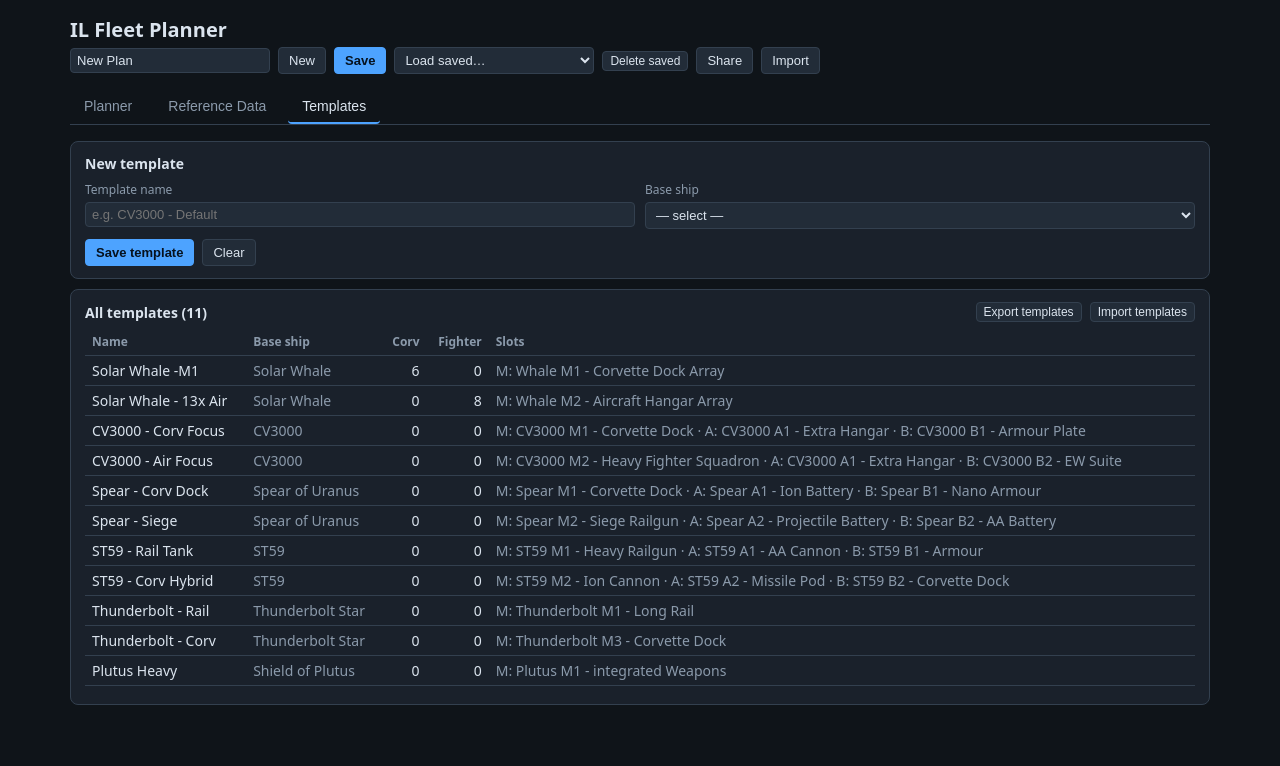
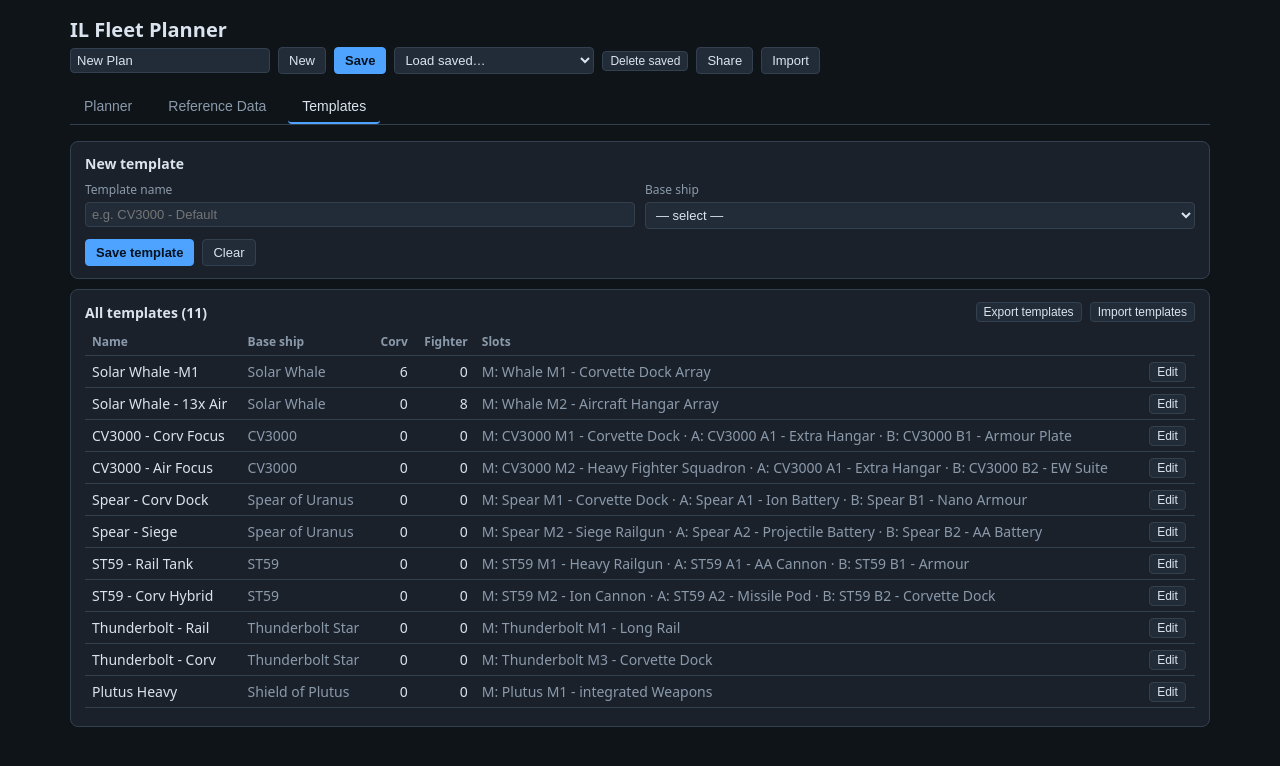
Before and after one commit to hs-ye/IL-fleet-planner, a React (Vite) app: page / in a window 1280 px wide. Both pictures are taken after a click on the button "Templates". Shown: the top 766 px of the page. Built offline with nearby package versions, Linux system fonts and the light colour scheme.

Commit message:
Make templates editable in place (local overrides) with flow-through to planner + validation

```diff
--- a/src/App.tsx
+++ b/src/App.tsx
@@ -1,5 +1,5 @@
-import { useEffect, useState } from 'react'
-import type { FleetPlan, Template } from './types'
+import { useEffect, useMemo, useState } from 'react'
+import type { ReferenceData, FleetPlan, Template } from './types'
 import { Reference, loadReferenceData } from './reference'
 import {
   uid,
@@ -32,7 +32,7 @@ function newPlan(): FleetPlan {
 type Tab = 'planner' | 'data' | 'templates'
 
 export default function App() {
-  const [reference, setReference] = useState<Reference | null>(null)
+  const [rawData, setRawData] = useState<ReferenceData | null>(null)
   const [loadError, setLoadError] = useState<string | null>(null)
   const [tab, setTab] = useState<Tab>('planner')
   const [plan, setPlan] = useState<FleetPlan>(() => newPlan())
@@ -41,15 +41,18 @@ export default function App() {
   const [shareOpen, setShareOpen] = useState(false)
   const [shareText, setShareText] = useState('')
 
+  // Rebuild the Reference whenever custom templates change, so edits flow into
+  // the planner + validation immediately (stable identity, no stale renders).
+  const reference = useMemo(
+    () => (rawData ? new Reference(rawData, customTemplates) : null),
+    [rawData, customTemplates],
+  )
+
   useEffect(() => {
     loadReferenceData()
-      .then((d) => setReference(new Reference(d)))
+      .then(setRawData)
       .catch((e) => setLoadError(String(e)))
   }, [])
-
-  useEffect(() => {
-    reference?.setCustomTemplates(customTemplates)
-  }, [reference, customTemplates])
 
   const handleCustomTemplatesChange = (list: Template[]) => {
     setCustomTemplates(list)
--- a/src/components/TemplateEditor.tsx
+++ b/src/components/TemplateEditor.tsx
@@ -10,6 +10,7 @@ interface Props {
 }
 
 export default function TemplateEditor({ reference, customTemplates, onCustomTemplatesChange }: Props) {
+  const [editingKey, setEditingKey] = useState<string | null>(null)
   const [name, setName] = useState('')
   const [baseShipKey, setBaseShipKey] = useState('')
   const [slots, setSlots] = useState<Record<string, string>>({})
@@ -22,27 +23,38 @@ export default function TemplateEditor({ reference, customTemplates, onCustomTem
   const fighterSlots = slotLetters.reduce((acc, s) => acc + (reference.moduleByName.get(slots[s] ?? '')?.fighterCapacity ?? 0), 0)
 
   const reset = () => {
+    setEditingKey(null)
     setName('')
     setBaseShipKey('')
     setSlots({})
   }
 
+  const startEdit = (t: Template) => {
+    setEditingKey(t.key)
+    setName(t.name)
+    setBaseShipKey(t.baseShipKey)
+    setSlots({ ...t.slots })
+  }
+
   const handleSave = () => {
     const trimmed = name.trim()
     if (!trimmed || !baseShipKey) return
-    if (reference.templates.some((t) => t.name.toLowerCase() === trimmed.toLowerCase())) {
+    if (reference.templates.some((t) => t.key !== editingKey && t.name.toLowerCase() === trimmed.toLowerCase())) {
       alert('A template with this name already exists.')
       return
     }
     const tpl: Template = {
-      key: uid(),
+      key: editingKey ?? uid(),
       name: trimmed,
       baseShipKey,
       slots: Object.fromEntries(Object.entries(slots).filter(([, v]) => v)),
       corvSlots,
       fighterSlots,
     }
-    onCustomTemplatesChange([...customTemplates, tpl])
+    // Keep the key stable when editing (so plans already using it stay linked);
+    // this also turns an edit to a reference template into a local override.
+    const rest = customTemplates.filter((t) => t.key !== tpl.key)
+    onCustomTemplatesChange([...rest, tpl])
     reset()
   }
 
@@ -82,10 +94,13 @@ export default function TemplateEditor({ reference, customTemplates, onCustomTem
     reader.readAsText(file)
   }
 
+  const isCustom = (key: string) => customTemplates.some((c) => c.key === key)
+  const isOverride = (t: Template) => reference.refTemplates.some((r) => r.key === t.key) && isCustom(t.key)
+
   return (
     <div>
       <div className="panel">
-        <h3>New template</h3>
+        <h3>{editingKey ? 'Edit template' : 'New template'}</h3>
         <div className="config-grid" style={{ gridTemplateColumns: 'repeat(auto-fit, minmax(200px, 1fr))' }}>
           <label>Template name
             <input type="text" value={name} onChange={(e) => setName(e.target.value)} placeholder="e.g. CV3000 - Default" />
@@ -104,19 +119,23 @@ export default function TemplateEditor({ reference, customTemplates, onCustomTem
 
         {baseShipKey && (
           <div className="config-grid" style={{ gridTemplateColumns: 'repeat(auto-fit, minmax(200px, 1fr))', marginTop: 10 }}>
-            {slotLetters.map((slot) => (
-              <label key={slot}>Slot {slot}
+            {slotLetters.map((slot) => {
+              const stale = !!slots[slot] && !reference.moduleByName.has(slots[slot])
+              return (
+                <label key={slot}>
+                  Slot {slot}{stale && <span className="warn"> (stale)</span>}
                   <select
-                  value={slots[slot] ?? ''}
+                    value={stale ? '' : (slots[slot] ?? '')}
                     onChange={(e) => setSlots({ ...slots, [slot]: e.target.value })}
                   >
-                  <option value="">— none —</option>
+                    <option value="">{stale ? `— stale: ${slots[slot]} —` : '— none —'}</option>
                     {reference.modulesForSlot(baseShipKey, slot).map((m) => (
                       <option key={m.name} value={m.name}>{m.name}</option>
                     ))}
                   </select>
                 </label>
-            ))}
+              )
+            })}
           </div>
         )}
 
@@ -128,8 +147,10 @@ export default function TemplateEditor({ reference, customTemplates, onCustomTem
         )}
 
         <div className="toolbar" style={{ marginTop: 10 }}>
-          <button className="primary" onClick={handleSave} disabled={!name.trim() || !baseShipKey}>Save template</button>
-          <button onClick={reset}>Clear</button>
+          <button className="primary" onClick={handleSave} disabled={!name.trim() || !baseShipKey}>
+            {editingKey ? 'Save changes' : 'Save template'}
+          </button>
+          <button onClick={reset}>{editingKey ? 'Cancel' : 'Clear'}</button>
         </div>
       </div>
 
@@ -146,15 +167,30 @@ export default function TemplateEditor({ reference, customTemplates, onCustomTem
           </thead>
           <tbody>
             {reference.templates.map((t) => {
-              const isCustom = customTemplates.some((c) => c.key === t.key)
+              const custom = isCustom(t.key)
+              const override = isOverride(t)
               return (
-                <tr key={t.key}>
-                  <td>{t.name}</td>
+                <tr key={t.key} className={editingKey === t.key ? 'editing' : ''}>
+                  <td>
+                    {t.name}
+                    {override && <span className="tag">edited</span>}
+                  </td>
                   <td className="muted">{reference.shipByKey.get(t.baseShipKey)?.name ?? t.baseShipKey}</td>
                   <td className="num">{t.corvSlots}</td>
                   <td className="num">{t.fighterSlots}</td>
                   <td className="muted">{Object.entries(t.slots).map(([s, m]) => `${s}: ${m}`).join(' · ') || '—'}</td>
-                  <td>{isCustom && <button className="small danger" onClick={() => handleDelete(t.key)}>×</button>}</td>
+                  <td>
+                    <button className="small" onClick={() => startEdit(t)}>Edit</button>
+                    {custom && (
+                      <button
+                        className="small danger"
+                        onClick={() => handleDelete(t.key)}
+                        title={override ? 'Revert to default' : 'Delete'}
+                      >
+                        ×
+                      </button>
+                    )}
+                  </td>
                 </tr>
               )
             })}
--- a/src/reference.ts
+++ b/src/reference.ts
@@ -51,7 +51,10 @@ export class Reference {
   }
 
   rebuildTemplates(): void {
-    this.templates = [...this.refTemplates, ...this.customTemplates]
+    const merged = new Map<string, Template>()
+    for (const t of this.refTemplates) merged.set(t.key, t)
+    for (const t of this.customTemplates) merged.set(t.key, t)
+    this.templates = [...merged.values()]
     this.templateByKey = new Map(this.templates.map((t) => [t.key, t]))
   }
 
--- a/src/styles.css
+++ b/src/styles.css
@@ -83,3 +83,15 @@ button.danger:hover { border-color: var(--red); color: var(--red); }
 
 .data-table { max-height: 420px; overflow: auto; }
 .data-table th { position: sticky; top: 0; background: var(--panel); z-index: 1; }
+
+.tag {
+  display: inline-block;
+  margin-left: 6px;
+  padding: 1px 6px;
+  border-radius: 3px;
+  background: rgba(77, 163, 255, 0.15);
+  color: var(--accent);
+  font-size: 11px;
+}
+
+tr.editing { background: rgba(77, 163, 255, 0.08); }
```
Lines whose indentation alone changed are shown as unchanged.
